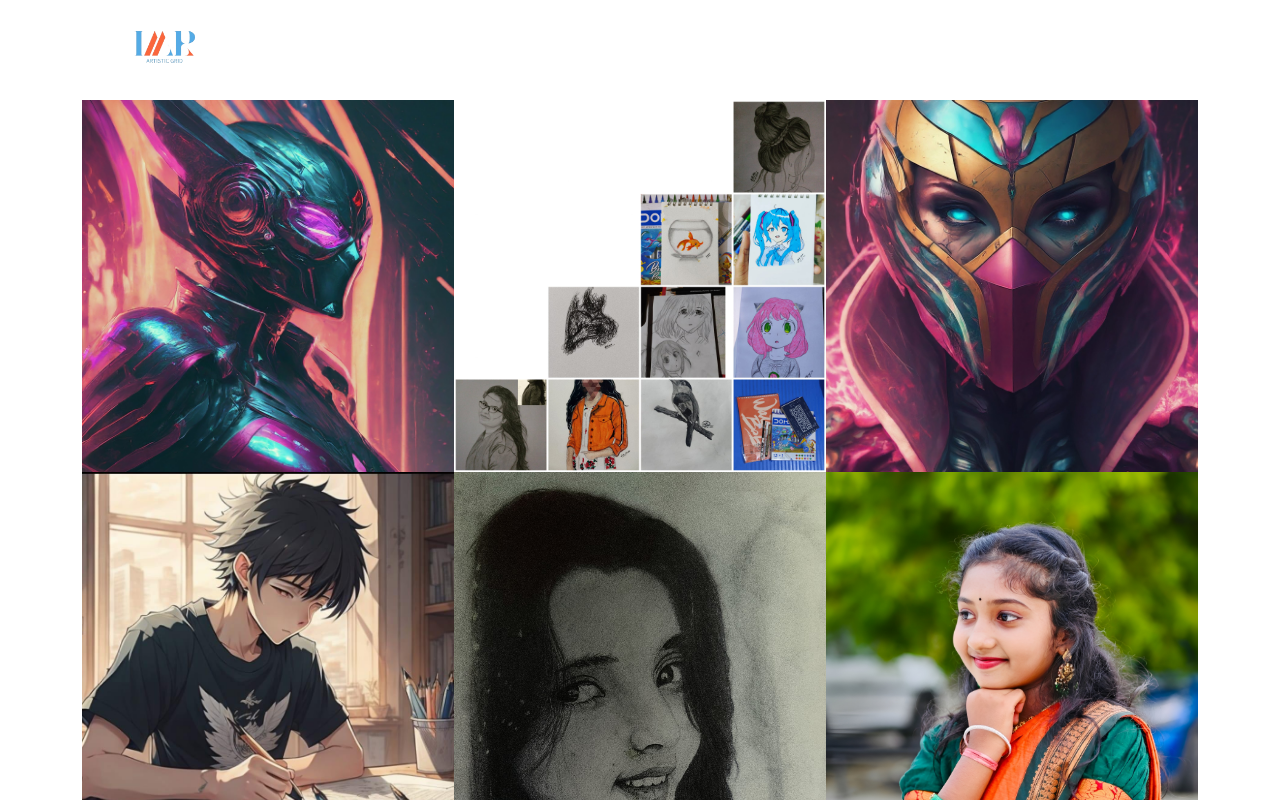
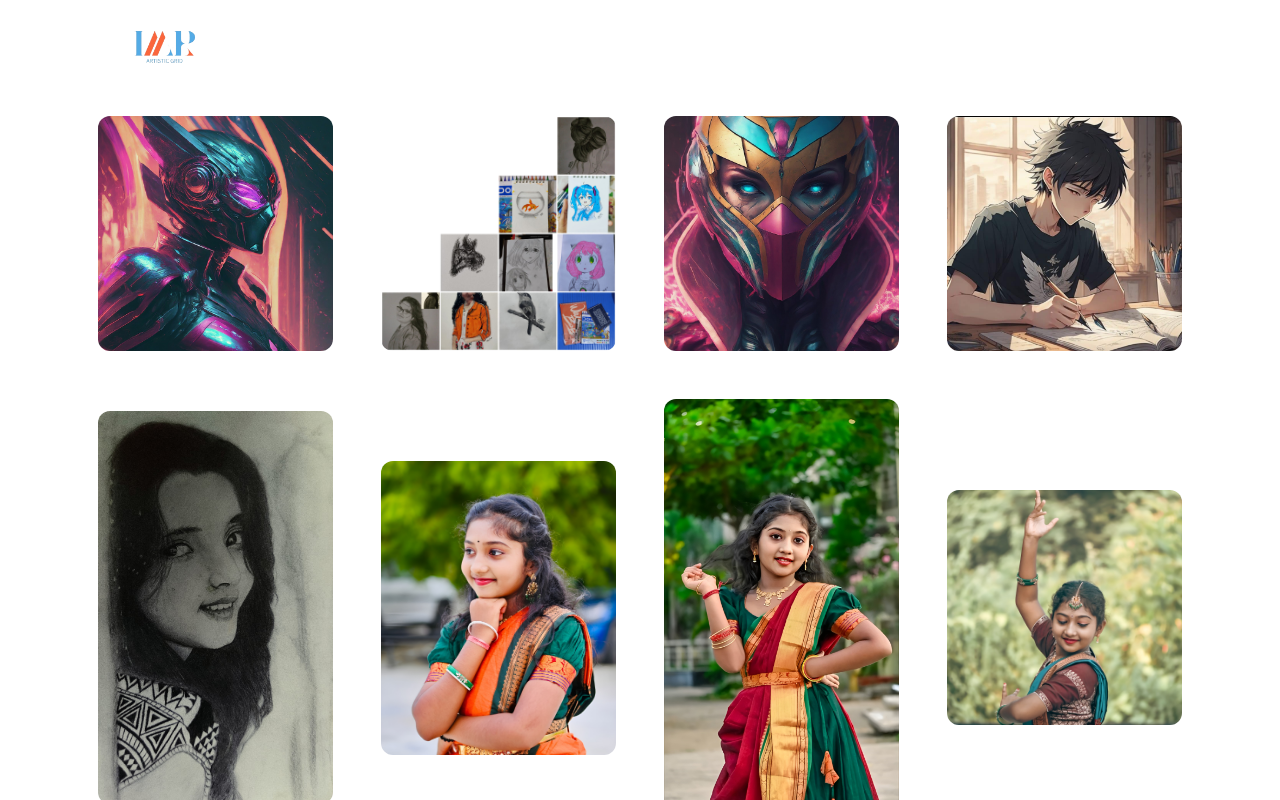
Before and after one commit to imranprof/imr-artistic-grid, a Next.js app: page / in a window 1280 px wide. Shown: the top 800 px of the page. Built offline with nearby package versions, Linux system fonts and the light colour scheme.

Commit message:
style(galary): add a grid layout for images

```diff
--- a/src/components/gallery/HomeArtGallery.tsx
+++ b/src/components/gallery/HomeArtGallery.tsx
@@ -10,15 +10,20 @@ type Props = {
 const HomeArtGallery = ({galleryData}: Props) => {
   console.log('----------',galleryData)
   return (
-    <div>
-      <div className="gallery_wrapper grid grid-cols-3">
+    <div className="">
+      <div className="gallery_wrapper grid grid-cols-1 sm:grid-cols-2 md:grid-cols-3 lg:grid-cols-4 gap-4 ">
         {galleryData.map((item)=>(
-          <Image key={item.id} alt="img" src={item.path}
-          width={500}
-          height={800}
-          className="w-auto h-auto"
-          priority
-          />
+          <div key={item.id} className="group relative flex justify-center items-center cursor-pointer break-inside-avoid bg-white p-4 rounded-xl">
+            <Image  alt="img" src={item.path}
+            width={400}
+            height={0}
+
+            className="rounded-xl w-full h-auto"
+            style={{objectFit:"cover"}}
+            priority
+            />
+            <div className="absolute w-full h-full bg-black opacity-0 group-hover:opacity-20 rounded-xl transition-all duration-300"></div>
+          </div>
         ))}
       </div>
     </div>
```
